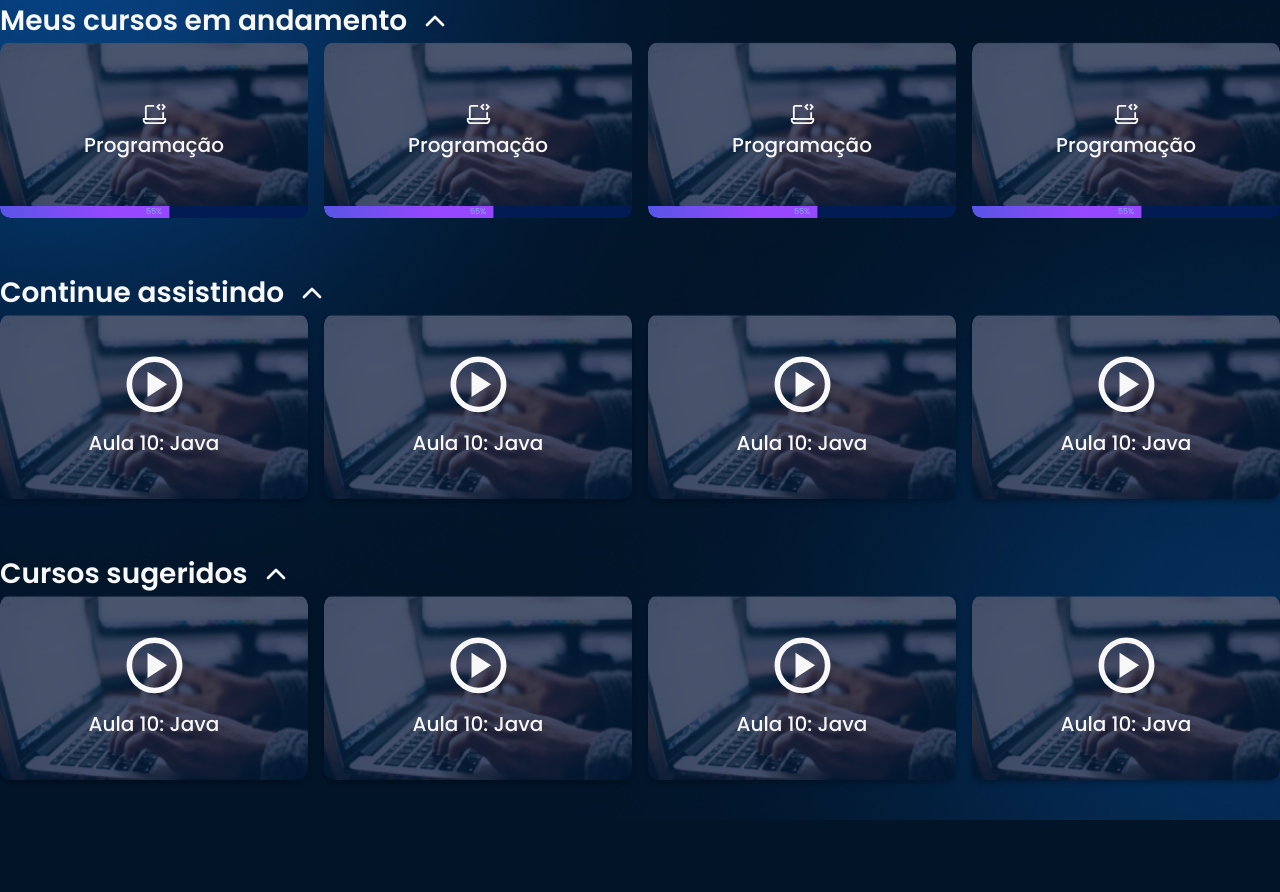
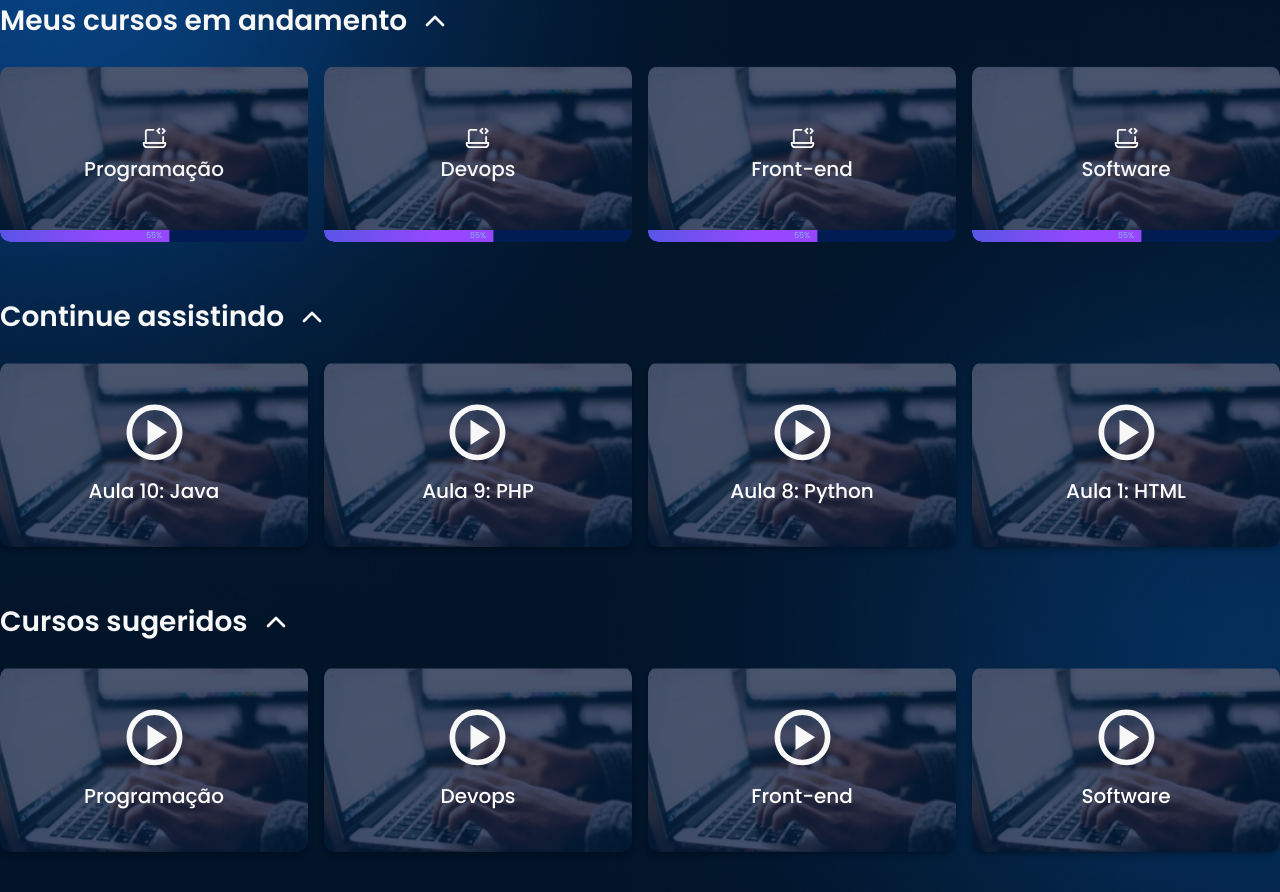
Before and after one commit to wizer-academy/wizer-core, a Next.js app: page / in a window 1280 px wide. Before the commit the page ends 820 px from the top, so only its background shows below. Built offline with nearby package versions, Linux system fonts and the light colour scheme.

Commit message:
feat: render dynamic courses and classes

```diff
--- a/src/app/(app)/components/class-card.tsx
+++ b/src/app/(app)/components/class-card.tsx
@@ -1,7 +1,11 @@
 /* eslint-disable @next/next/no-img-element */
 import { PlayerIcon } from '@/assets/player-icon'
 
-export function ClassCard() {
+interface ClassCardProps {
+  title: string
+}
+
+export function ClassCard({ title }: ClassCardProps) {
   return (
     <li className="max-h-[185px] overflow-hidden rounded-[10px] shadow-md shadow-black/20">
       <a
@@ -18,7 +22,7 @@ export function ClassCard() {
 
         <div className="z-10 flex flex-col items-center justify-center gap-4 py-[42px]">
           <PlayerIcon />
-          <strong className="text-xl font-medium">Aula 10: Java</strong>
+          <strong className="text-xl font-medium text-white">{title}</strong>
         </div>
       </a>
     </li>
--- a/src/app/(app)/components/course-card.tsx
+++ b/src/app/(app)/components/course-card.tsx
@@ -1,8 +1,13 @@
 /* eslint-disable @next/next/no-img-element */
-import { ComputerIcon } from '@/assets/computer-icon'
 import { Progress } from '@/components/progress'
 
-export function CourseCard() {
+import { ComputerIcon } from '@/assets/computer-icon'
+
+interface CourseCardProps {
+  title: string
+}
+
+export function CourseCard({ title }: CourseCardProps) {
   return (
     <li className="overflow-hidden rounded-[10px]">
       <a
@@ -19,7 +24,7 @@ export function CourseCard() {
 
         <div className="z-10 flex flex-col items-center justify-center gap-1 py-[59px]">
           <ComputerIcon />
-          <strong className="text-xl font-medium">Programação</strong>
+          <strong className="text-xl font-medium">{title}</strong>
         </div>
 
         <Progress
--- a/src/app/(app)/components/in-progress-courses-list.tsx
+++ b/src/app/(app)/components/in-progress-courses-list.tsx
@@ -1,9 +1,30 @@
 'use client'
+
+import { useState } from 'react'
 
 import * as Collapsible from '@radix-ui/react-collapsible'
 import { CourseCard } from './course-card'
+
 import { ChevronUp, ChevronDown } from 'lucide-react'
-import { useState } from 'react'
+
+export const courses = [
+  {
+    id: '1',
+    title: 'Programação',
+  },
+  {
+    id: '2',
+    title: 'Devops',
+  },
+  {
+    id: '3',
+    title: 'Front-end',
+  },
+  {
+    id: '4',
+    title: 'Software',
+  },
+]
 
 export function InProgressCourseList() {
   const [open, setOpen] = useState(true)
@@ -11,18 +32,17 @@ export function InProgressCourseList() {
   return (
     <Collapsible.Root open={open} onOpenChange={setOpen}>
       <Collapsible.Trigger className="inline-flex items-center gap-3 transition-all">
-        <h2 className="text-[1.75rem] font-semibold">
+        <h2 className="text-[1.75rem] font-semibold text-text">
           Meus cursos em andamento
         </h2>
 
         {open ? <ChevronUp size={32} /> : <ChevronDown size={32} />}
       </Collapsible.Trigger>
       <Collapsible.Content>
-        <ul className="grid grid-cols-4 gap-4">
-          <CourseCard />
-          <CourseCard />
-          <CourseCard />
-          <CourseCard />
+        <ul className="mt-6 grid grid-cols-4 gap-4">
+          {courses.map((course) => (
+            <CourseCard key={course.id} title={course.title} />
+          ))}
         </ul>
       </Collapsible.Content>
     </Collapsible.Root>
--- a/src/app/(app)/components/keep-watching-list.tsx
+++ b/src/app/(app)/components/keep-watching-list.tsx
@@ -1,10 +1,30 @@
 'use client'
 
 import { useState } from 'react'
+import { ClassCard } from './class-card'
 
 import * as Collapsible from '@radix-ui/react-collapsible'
+
 import { ChevronDown, ChevronUp } from 'lucide-react'
-import { ClassCard } from './class-card'
+
+const lessons = [
+  {
+    id: '1',
+    title: 'Aula 10: Java',
+  },
+  {
+    id: '2',
+    title: 'Aula 9: PHP',
+  },
+  {
+    id: '3',
+    title: 'Aula 8: Python',
+  },
+  {
+    id: '4',
+    title: 'Aula 1: HTML',
+  },
+]
 
 export function KeepWatchingList() {
   const [open, setOpen] = useState(true)
@@ -17,11 +37,10 @@ export function KeepWatchingList() {
         {open ? <ChevronUp size={32} /> : <ChevronDown size={32} />}
       </Collapsible.Trigger>
       <Collapsible.Content>
-        <ul className="grid grid-cols-4 gap-4">
-          <ClassCard />
-          <ClassCard />
-          <ClassCard />
-          <ClassCard />
+        <ul className="mt-6 grid grid-cols-4 gap-4">
+          {lessons.map((lesson) => (
+            <ClassCard key={lesson.id} title={lesson.title} />
+          ))}
         </ul>
       </Collapsible.Content>
     </Collapsible.Root>
--- a/src/app/(app)/components/suggested-courses-list.tsx
+++ b/src/app/(app)/components/suggested-courses-list.tsx
@@ -1,10 +1,12 @@
 'use client'
 
 import { useState } from 'react'
+import { courses } from './in-progress-courses-list'
 
 import * as Collapsible from '@radix-ui/react-collapsible'
+import { ClassCard } from './class-card'
+
 import { ChevronDown, ChevronUp } from 'lucide-react'
-import { ClassCard } from './class-card'
 
 export function SuggestedCoursesList() {
   const [open, setOpen] = useState(true)
@@ -17,11 +19,10 @@ export function SuggestedCoursesList() {
         {open ? <ChevronUp size={32} /> : <ChevronDown size={32} />}
       </Collapsible.Trigger>
       <Collapsible.Content>
-        <ul className="grid grid-cols-4 gap-4">
-          <ClassCard />
-          <ClassCard />
-          <ClassCard />
-          <ClassCard />
+        <ul className="mt-6 grid grid-cols-4 gap-4">
+          {courses.map((course) => (
+            <ClassCard key={course.id} title={course.title} />
+          ))}
         </ul>
       </Collapsible.Content>
     </Collapsible.Root>
--- a/src/app/(app)/page.tsx
+++ b/src/app/(app)/page.tsx
@@ -4,7 +4,7 @@ import { SuggestedCoursesList } from './components/suggested-courses-list'
 
 export default function Home() {
   return (
-    <main className="bg-background-app min-h-screen w-full bg-cover">
+    <main className="min-h-screen w-full bg-cover dark:bg-background-app">
       <div className="mx-auto w-full max-w-[1308px] space-y-[54px] pb-10">
         <InProgressCourseList />
         <KeepWatchingList />
```
